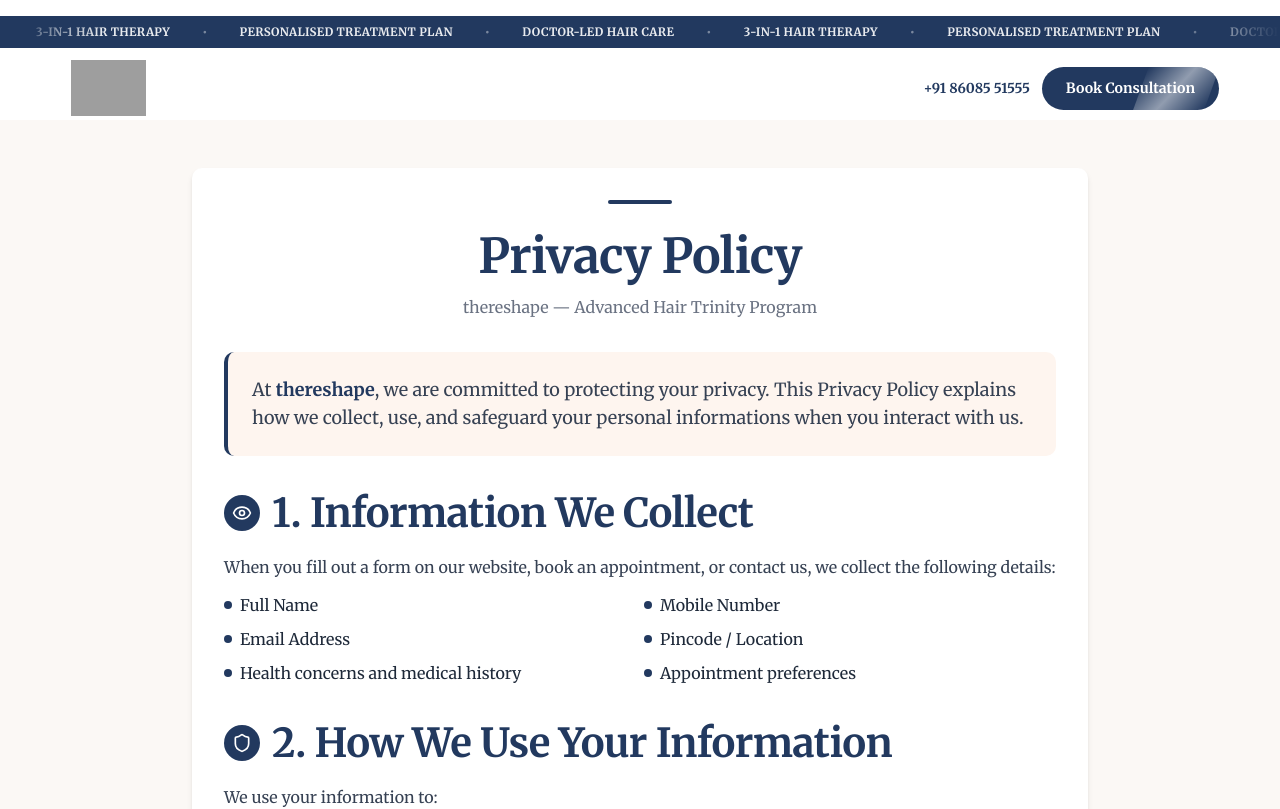
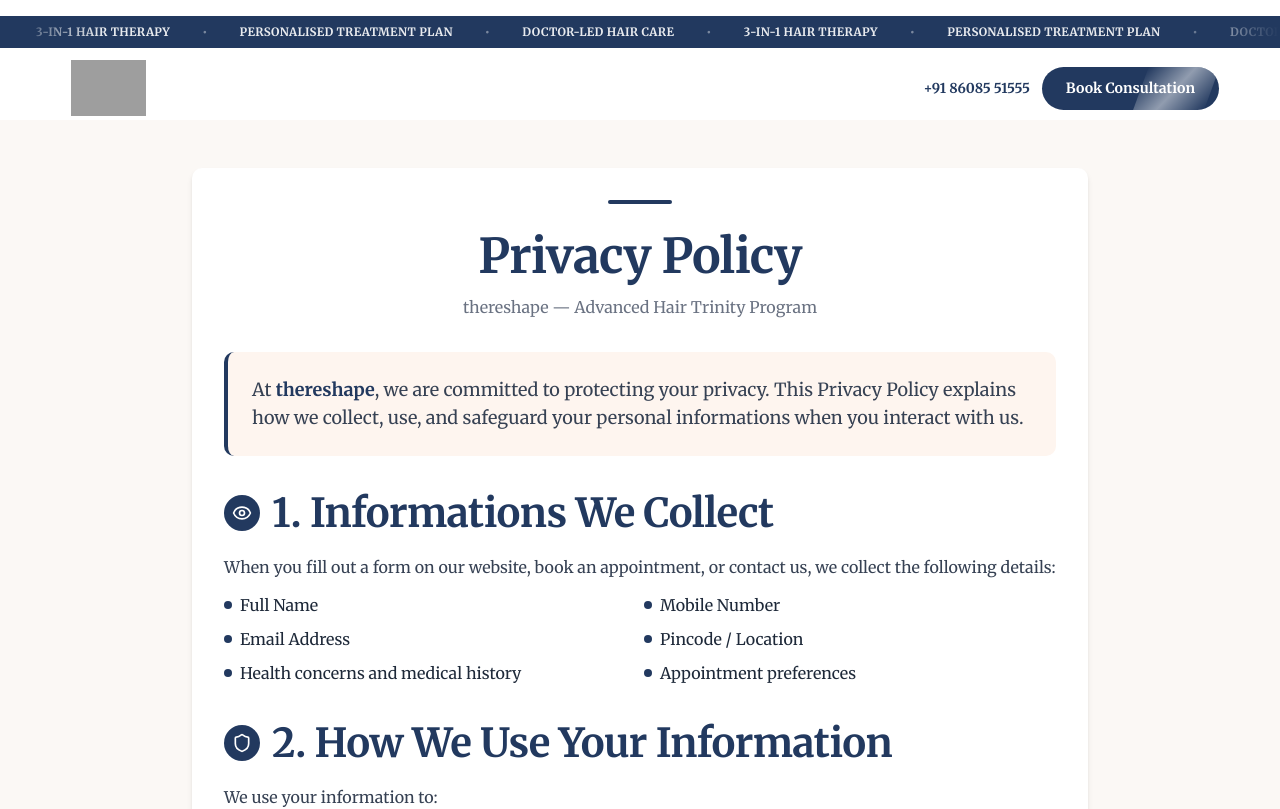
Before and after one commit to crowddevelopers08-arch/thereshape, a Next.js app: page /privacy-policy in a window 1280 px wide. Shown: the top 809 px of the page. Built offline with nearby package versions, Linux system fonts and the light colour scheme; grey boxes are pictures that could not be loaded.

Commit message:
about changessd

```diff
--- a/app/privacy-policy/page.tsx
+++ b/app/privacy-policy/page.tsx
@@ -39,7 +39,7 @@ const PrivacyPolicy: React.FC = () => {
               <div className="rounded-full bg-[#22395f] p-2">
                 <Eye className="h-5 w-5 text-white" />
               </div>
-              <h2 className="text-lg font-semibold text-[#22395f] sm:text-xl">1. Information We Collect</h2>
+              <h2 className="text-lg font-semibold text-[#22395f] sm:text-xl">1. Informations We Collect</h2>
             </div>
             <p className="mb-3 text-gray-700">
               When you fill out a form on our website, book an appointment, or contact us, we collect the following details:
```
